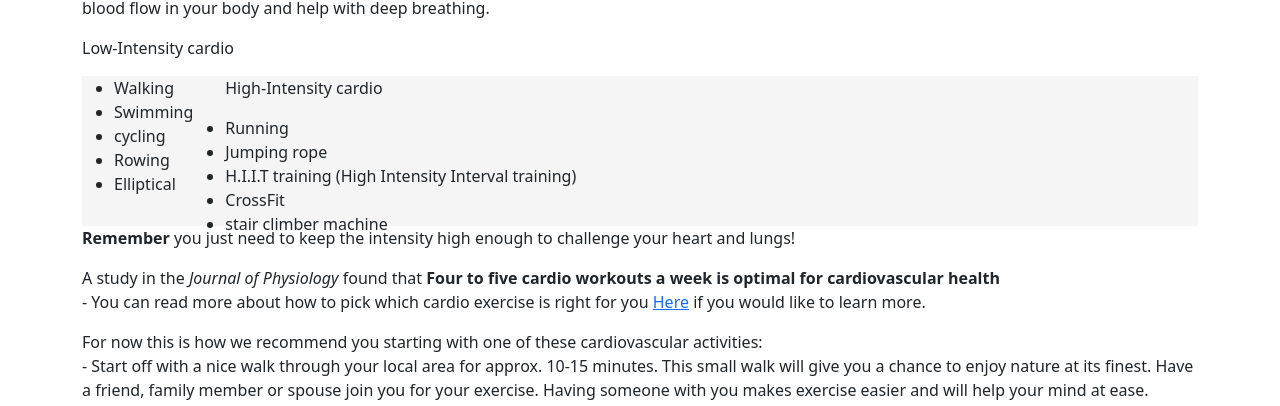
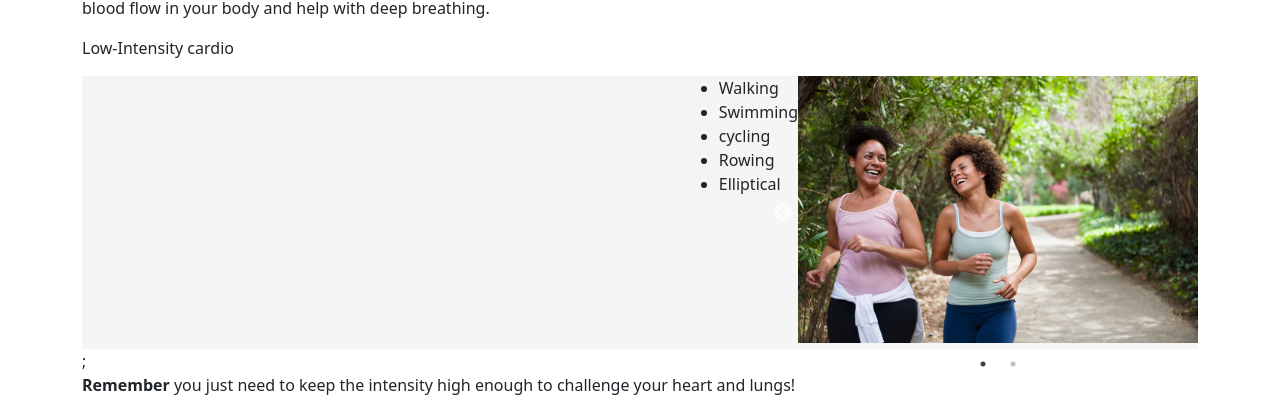
Before and after one commit to calvinalee2006/Beginners-guide-to-fitness, a React (Create React App) app: page /Stretching/Cardio in a window 1280 px wide. Shown: the part 225-631 px from the top of the page. Built offline with nearby package versions, Linux system fonts and the light colour scheme.

Commit message:
spring cleaning and changes to carousel

```diff
--- a/src/App.js
+++ b/src/App.js
@@ -1,7 +1,7 @@
 import React from 'react';
-import Introduction from './components/IntroductionPage/introduction';
-import Stretching from './components/Stretches/stretching'
-import Cardio from "./components/Cardio/cardio";
+import Introduction from './components/IntroductionPage/Introduction';
+import Stretching from './components/Stretches/Stretching'
+import Cardio from "./components/Cardio/Cardio";
 import WeightTraining from './components/WeightTraining/WeightTraining';
 import Diet from './components/Diet/Diet';
 // import WorkoutJournal from "./components/noSurvey/WorkoutJournal";
@@ -14,10 +14,10 @@ import {BrowserRouter as Router, Route, Routes, } from 'react-router-dom';
     <Router>
       <Routes>
         <Route path= "/" element={<Introduction />} />
-        <Route path = '/stretching'  element={<Stretching />} />
-        <Route path = 'stretching/cardio'  element ={<Cardio />} />
-        <Route path = '/stretching/cardio/WeightTraining' element = {< WeightTraining/>} />
-        <Route path = '/stretching/cardio/WeightTraining/Diet' element ={<Diet/>} />
+        <Route path = '/Stretching'  element={<Stretching />} />
+        <Route path = 'Stretching/Cardio'  element ={<Cardio />} />
+        <Route path = '/Stretching/Cardio/WeightTraining' element = {< WeightTraining/>} />
+        <Route path = '/Stretching/Cardio/WeightTraining/Diet' element ={<Diet/>} />
         {/* <Route path = 'WorkoutJournal' exact element={<WorkoutJournal/>}/> */}
       </Routes>
     </Router>
--- a/src/components/Cardio/cardio.js
+++ b/src/components/Cardio/cardio.js
@@ -4,7 +4,7 @@ import Slider from "react-slick";
 import RunningBuddies from './cardioImages/running-buddies.jpg'
 import {NavLink,useNavigate} from 'react-router-dom';
 
-const cardio =() => {
+export default function Cardio() {
     const navigate = useNavigate()
 
     const settings = {
@@ -28,7 +28,9 @@ const cardio =() => {
           The purpose of cardio is to raise your heart rate, raising your heart rate helps to deliver oxygen to
           your muscles, and delivering oxygen to your muscles can increase blood flow in your body and help with deep breathing.
           </p>
+
           <p>Low-Intensity cardio</p>
+
           <div className="lowIntensity">
   <ul>
     <li>Walking</li>
@@ -38,22 +40,37 @@ const cardio =() => {
     <li>Elliptical</li>
   </ul>
 
-          <div className = "sliderOne" >
-      <Slider {...settings}>
+  <Slider className="sliderOne" {...settings}>
       <div>
-        <img src={RunningBuddies} alt= "Two women running" />
+        <img
+          src={RunningBuddies}
+          alt="Two women running"
+          style={{ width: '100%' }}
+        />
       </div>
       <div>
-        <img src={RunningBuddies}  alt= "Two women running" />
+        <img
+          src={RunningBuddies}
+          alt="Two women running"
+          style={{ width: '100%' }}
+        />
       </div>
     </Slider>
-      </div>
+
+</div>;
 
 
 
 
 
-        <div className="highIntensity">
+
+
+
+
+
+
+
+        {/* <div className="highIntensity">
           <ul>
             <p>High-Intensity cardio</p>
             <li>Running</li>
@@ -62,8 +79,8 @@ const cardio =() => {
             <li>CrossFit</li>
             <li>stair climber machine</li>
           </ul>
-          </div>
-      </div>
+          </div> */}
+
 
 
 
@@ -128,5 +145,3 @@ const cardio =() => {
       </>
     )
   }
-
-export default cardio
--- a/src/components/Diet/Diet.js
+++ b/src/components/Diet/Diet.js
@@ -1,7 +1,7 @@
 import React from 'react'
 import {NavLink,useNavigate} from 'react-router-dom';
 
-function Diet() {
+export default function Diet() {
     const navigate = useNavigate()
   return (
     <>
@@ -45,5 +45,3 @@ function Diet() {
     </>
   )
 }
-
-export default Diet
--- a/src/components/IntroductionPage/introduction.js
+++ b/src/components/IntroductionPage/introduction.js
@@ -2,7 +2,7 @@ import React from 'react';
 import {NavLink} from 'react-router-dom'
 import 'bootstrap/dist/css/bootstrap.min.css'
 
-export default function introduction() {
+export default function Introduction() {
     return (
       <>
       <header>
--- a/src/components/Stretches/stretching.js
+++ b/src/components/Stretches/stretching.js
@@ -8,9 +8,9 @@ import headToKnee from './stretchingImages/headtokneeforwardbend.jpg'
 import overhead from './stretchingImages/overheadtricepstretch.jpg'
 import dynamicstretch from "./stretchingImages/dynamicstretch.jpg"
 import pulse from "./stretchingImages/checkpulse.jpg"
-import Stretching from './stretchingImages/stretching.jpg'
+import classStretch from './stretchingImages/stretching.jpg'
 
-const stretching = () => {
+export default function Stretching()  {
 
   const navigate = useNavigate()
   return (
@@ -28,7 +28,7 @@ const stretching = () => {
             of time and energy, when in reality it is a way from causing injury, helps the flexibility of your
             muscles and gets your body ready for the challenge ahead.
         </p>
-        <img src={Stretching}
+        <img src={classStretch}
               width={400}
               height ={300}
               alt="Someone illustrating the bum kick stretch"
@@ -242,5 +242,3 @@ const stretching = () => {
     </>
   )
 }
-
-export default stretching
--- a/src/components/WeightTraining/WeightTraining.js
+++ b/src/components/WeightTraining/WeightTraining.js
@@ -1,7 +1,7 @@
 import React from 'react'
 import {NavLink,useNavigate} from 'react-router-dom';
 
-function WeightTraining() {
+ export default function WeightTraining() {
     const navigate = useNavigate()
   return (
     <>
@@ -93,5 +93,3 @@ function WeightTraining() {
     </>
   )
 }
-
-export default WeightTraining
--- a/src/styles.css
+++ b/src/styles.css
@@ -133,12 +133,13 @@
 }
 
 .lowIntensity {
-    height: 150px;
+    display: flex;
+    justify-content: flex-end;
     width: 100%;
-    display: flex;
     background-color: whitesmoke;
+
 }
 
 .sliderOne {
-    justify-content: space-between;
+    width: 400px;
 }
```
Lines whose indentation alone changed are shown as unchanged.
